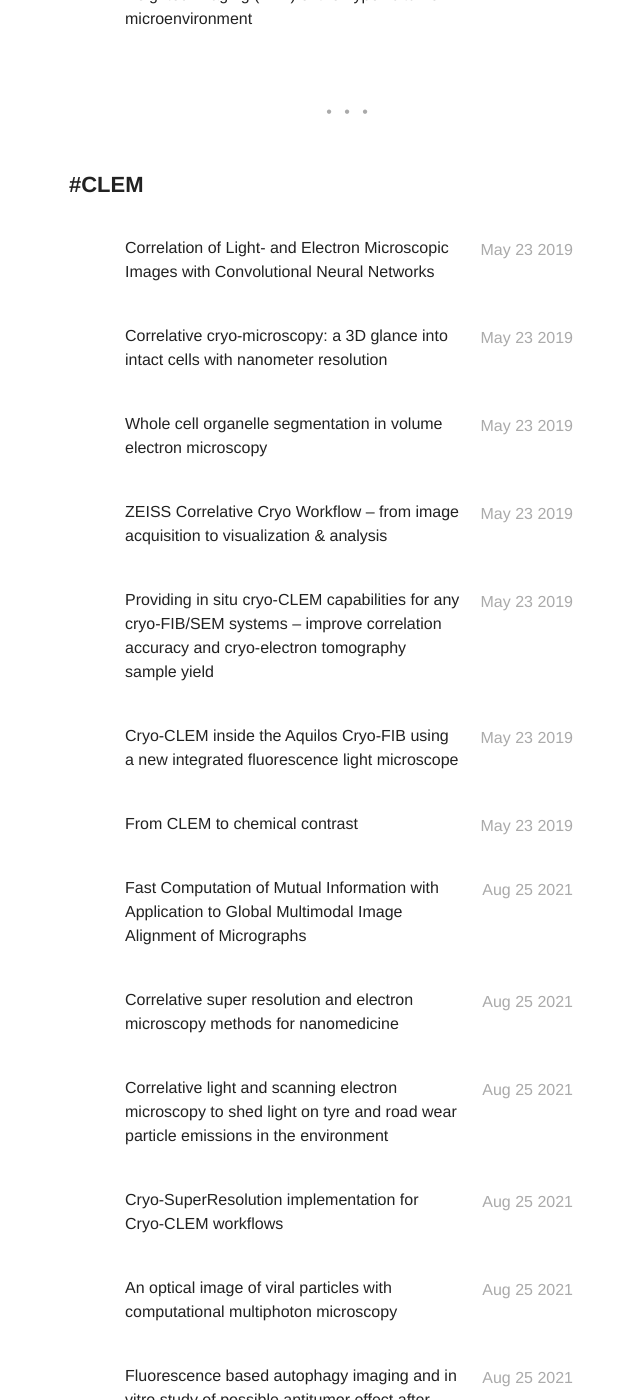
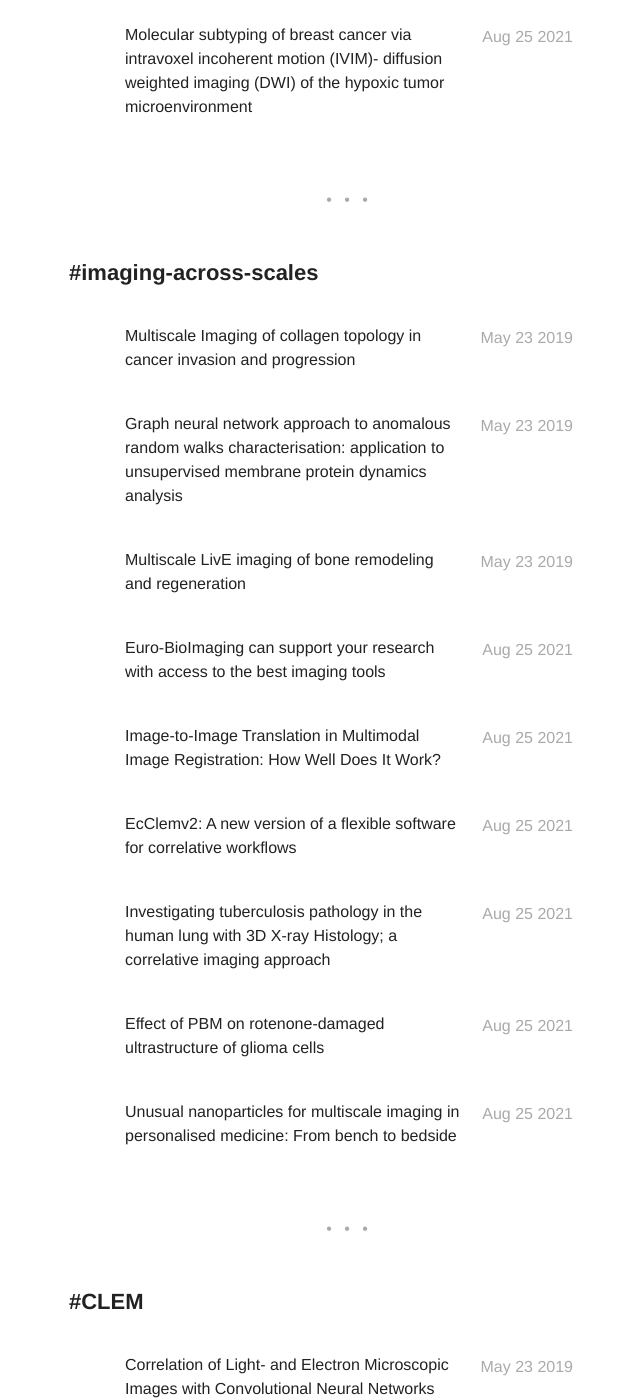
Before and after one commit to cci-gothenburg/cci-gothenburg.github.io, a Jekyll site: the page built from tags.html, in a window 1280 px wide and 1400 px high, scrolled down 2385 px. Shown: the whole window, without its empty margins (291-931 px from the left). Built offline with Jekyll 4.4.1, drawn with Linux system fonts in a browser that asks for light colours; some of the changed text lies outside the part shown.

Commit message:
new abstract and reordering index alb

```diff
--- /dev/null
+++ b/_posts/invited/2021-08-25-EliceiriK.markdown
@@ -0,0 +1,22 @@
+---
+title: "Multiscale Imaging of collagen topology in cancer invasion and progression"
+layout: post
+date: 2019-05-23 14:00
+image: https://mk0morgridgeorgkfioq.kinstacdn.com/wp-content/uploads/Kevin_Eliceiri.jpg
+headerImage: true
+tag:
+- invited
+- imaging-across-scales
+category: projects
+author:
+#description: Markdown summary with different options
+---
+
+_**Kevin Eliceiri**_<br/>
+University of Wisconsin-Madison, USA<br/>
+
+## Abstract
+
+The multi-level structure of tissue, from the arrangement of cells to the composition of organs, is a key factor in many major diseases. Differences in these micro-environments determine how likely a metastasis is to occur and thus how the disease will progress on the tissue-mesoscale and organ-macroscale. The converse can also be true, where macroscale composition affects the disease. A specific example with motivating interest to our lab is the role of collagen in breast cancer invasion and progression. The microscale alignment of collagen fibers around a tumor boundary increases the risk of metastasis, while the macroscale density of collagen is related to risk of developing breast cancer. Collagen thus plays a large role in the disease, but there are still many questions about its multiscale significance because there are not yet sufficient imaging tools to directly correlate the microscale to macroscale and because we still do not fully understand the mechanism of the macroscale density influencing risk. Many other cancers and diseases have analogous interactions across spatial scales.
+
+To help address this need, we have developed an integrated multiscale-imaging system that can image tissue samples in the same condition for all component modalities: Ultrasound (US), Multiphoton Microscopy (MPM), Optical Coherence Tomography (OCT), and Enhanced Backscattering (EBS). These modalities were selected because they are all sensitive to changes in fibrillar collagen organization, which is the driving motivation for this instrument. The modalities are all inherently multiscale as they derive part of their contrast from scattering off of structures smaller than their resolution. In this work, the MPM modality can acquire Second Harmonic Generation (SHG) and Two Photon Excited Fluorescence (TPEF) signal.  Based on our past published work, SHG can detect collagen fiber organization at sub-micron resolution, whereas US is clinically compatible and is sensitive to larger scale collagen architecture. Their combination then allows us to measure how differences in microscale composition and fiber arrangement change in clinical US images. This talk details the system design, computational approaches and preliminary data informing on the role of collagen topology in several cancer models.<br/>
--- a/abstracts/index.md
+++ b/abstracts/index.md
@@ -24,13 +24,14 @@
 
 Name&nbsp;&nbsp;&nbsp;&nbsp;&nbsp;&nbsp;&nbsp;&nbsp;&nbsp;&nbsp;&nbsp;&nbsp;&nbsp;&nbsp;&nbsp;&nbsp;&nbsp;&nbsp;&nbsp;&nbsp;&nbsp;| Title
 :--------------------------------| :---
-**Weigel,<br/>Aubrey**           | <br/>[Whole cell organelle segmentation in volume electron microscopy](/WeigelA)<br/><br/>
+**Aswendt,<br/>Markus**         | <br/>[Reactive gliosis is a critical pathophysiological component in normalization of functional connectivity after stroke](/AswendtM)<br/><br/>
+**Eliceiri,<br/>Kevin**           | <br/>[Multiscale Imaging of collagen topology in cancer invasion and progression](/EliceiriK)<br/><br/>
 **Kollmannsberger,<br/>Philip**  | <br/>[Correlation of Light- and Electron Microscopic Images with Convolutional Neural Networks](/KollmannsbergerP)<br/><br/>
+**Masson,<br/>Jean-Baptiste**           | <br/>[Graph neural network approach to anomalous random walks characterisation: application to unsupervised membrane protein dynamics analysis](/MassonJ)<br/><br/>
+**Müller,<br/>Ralph**           | <br/>[Multiscale LivE imaging of bone remodeling and regeneration](/MullerR)<br/><br/>
 **Sartori-Rupp,<br/>Anna**       | <br/>[Correlative cryo-microscopy: a 3D glance into intact cells with nanometer resolution](/SartoriRuppA)<br/><br/>
 **Tomaszewski,<br/>Michal R.**   | <br/>[Co-registration of optoacoustic tomography and magnetic resonance imaging data from murine tumour models](/TomaszewskiM)<br/><br/>
-**Aswendt,<br/>Markus**         | <br/>[Reactive gliosis is a critical pathophysiological component in normalization of functional connectivity after stroke](/AswendtM)<br/><br/>
-**Müller,<br/>Ralph**           | <br/>[Multiscale LivE imaging of bone remodeling and regeneration](/MullerR)<br/><br/>
-**Masson,<br/>Jean-Baptiste**           | <br/>[Graph neural network approach to anomalous random walks characterisation: application to unsupervised membrane protein dynamics analysis](/MassonJ)<br/><br/>
+**Weigel,<br/>Aubrey**           | <br/>[Whole cell organelle segmentation in volume electron microscopy](/WeigelA)<br/><br/>
 
 ---
 
@@ -44,33 +45,33 @@
 
 Name&nbsp;&nbsp;&nbsp;&nbsp;&nbsp;&nbsp;&nbsp;&nbsp;&nbsp;&nbsp;&nbsp;&nbsp;&nbsp;&nbsp;&nbsp;&nbsp;&nbsp;| Title
 :---------------------------| :---
+**de&nbsp;Lima,<br/>Juliana Aristéia**              | <br/>[Correlative light and scanning electron microscopy to shed light on tyre and road wear particle emissions in the environment](/deLimaJ)<br/><br/>
 **Pujal,<br/>Silvia**    | <br/>[Correlative super resolution and electron microscopy methods for nanomedicine](/PujalsS)<br/><br/>
 **Öfverstedt,<br/>Johan**         | <br/>[Fast Computation of Mutual Information with Application to Global Multimodal Image Alignment of Micrographs](/OfverstedtJ)<br/><br/>
-**de&nbsp;Lima,<br/>Juliana Aristéia**              | <br/>[Correlative light and scanning electron microscopy to shed light on tyre and road wear particle emissions in the environment](/deLimaJ)<br/><br/>
 
 #### Novel Correlative Multimodal Imaging Pipelines
 
 Name&nbsp;&nbsp;&nbsp;&nbsp;&nbsp;&nbsp;&nbsp;&nbsp;&nbsp;&nbsp;&nbsp;&nbsp;&nbsp;&nbsp;&nbsp;&nbsp;&nbsp;| Title
 :---------------------------| :---
 **Cao,<br/>Jianhua**            | <br/>[Correlative multimodal imaging of the in situ metabolism of early-stage atherosclerosis in LDLR deficient mice](/CaoJ)<br/><br/>
+**Taubitz,<br/>Tatjana**        | <br/>[Ion based multimodal in situ imaging in biological systems: introducing the npSCOPE](/TaubitzT)<br/><br/>
 **Wetzer,<br/>Elisabeth**       | <br/>[Registration of Multimodal Microscopy Images using CoMIR – learned structural image representations](/WetzerE)<br/><br/>
-**Taubitz,<br/>Tatjana**        | <br/>[Ion based multimodal in situ imaging in biological systems: introducing the npSCOPE](/TaubitzT)<br/><br/>
 
 #### Preclinical hybrid imaging
 
 Name&nbsp;&nbsp;&nbsp;&nbsp;&nbsp;&nbsp;&nbsp;&nbsp;&nbsp;&nbsp;&nbsp;&nbsp;&nbsp;&nbsp;&nbsp;&nbsp;&nbsp;| Title
 :---------------------------| :---
 **Jolic,<br/>Martina**            | <br/>[Bone Beyond Borders – Monetite-Based Calcium Phosphate Induces Bone Formation Outside The Skeletal Envelope In An Ovis Aries Occipital Bone Model](/JolicM)<br/><br/>
+**Rouchota,<br/>Maritina**        | <br/>[A preclinical platform that combines dynamic scintigraphy, SPECT and CT imaging towards bone defect diagnosis and therapy assessment](/RouchotaM)<br/><br/>
 **Srinivas,<br/>Mangala**       | <br/>[Muldimodal imaging for cell tracking: Bench to Bedside (and back)](/SrinivasM)<br/><br/>
-**Rouchota,<br/>Maritina**        | <br/>[A preclinical platform that combines dynamic scintigraphy, SPECT and CT imaging towards bone defect diagnosis and therapy assessment](/RouchotaM)<br/><br/>
 
 #### Imaging across scales
 
 Name&nbsp;&nbsp;&nbsp;&nbsp;&nbsp;&nbsp;&nbsp;&nbsp;&nbsp;&nbsp;&nbsp;&nbsp;&nbsp;&nbsp;&nbsp;&nbsp;&nbsp;| Title
 :---------------------------| :---
 **Bischof,<br/>Johanna**            | <br/>[Euro-BioImaging can support your research with access to the best imaging tools](/BischofJ)<br/><br/>
+**Lu,<br/>Jiahao**        | <br/>[Image-to-Image Translation in Multimodal Image Registration: How Well Does It Work?](/LuJ)<br/><br/>
 **Paul-Gilloteaux,<br/>Perrine**       | <br/>[EcClemv2: A new version of a flexible software for correlative workflows](/PaulGilloteauxP)<br/><br/>
-**Lu,<br/>Jiahao**        | <br/>[Image-to-Image Translation in Multimodal Image Registration: How Well Does It Work?](/LuJ)<br/><br/>
 
 ---
 
@@ -83,9 +84,9 @@
 Name&nbsp;&nbsp;&nbsp;&nbsp;&nbsp;&nbsp;&nbsp;&nbsp;&nbsp;&nbsp;&nbsp;&nbsp;&nbsp;&nbsp;&nbsp;&nbsp;&nbsp;| Company&nbsp;&nbsp;&nbsp;&nbsp; |Title
 :---------------------------| :--- |:---
 **Lang,<br/>Marion**         | ZEISS | <br/>[ZEISS Correlative Cryo Workflow – from image acquisition to visualization & analysis](/LangM)<br/><br/>
+**Lau,<br/>Katherine**       | DELMIC  | <br/>[Providing in situ cryo-CLEM capabilities for any cryo-FIB/SEM systems – improve correlation accuracy and cryo-electron tomography sample yield](/LauK)<br/><br/>
 **Rigort,<br/>Alexander**    | Thermo Fisher    | <br/>[Cryo-CLEM inside the Aquilos Cryo-FIB using a new integrated fluorescence light microscope](/RigortA)<br/><br/>
 **Schweikhard,<br/>Volker**  | Leica    | <br/>[From CLEM to chemical contrast](/SchweikhardV)<br/><br/>
-**Lau,<br/>Katherine**       | DELMIC  | <br/>[Providing in situ cryo-CLEM capabilities for any cryo-FIB/SEM systems – improve correlation accuracy and cryo-electron tomography sample yield](/LauK)<br/><br/>
 
 ---
 
@@ -99,18 +100,18 @@
 
 Name&nbsp;&nbsp;&nbsp;&nbsp;&nbsp;&nbsp;&nbsp;&nbsp;&nbsp;&nbsp;&nbsp;&nbsp;&nbsp;&nbsp;&nbsp;&nbsp;&nbsp;| Title
 :---------------------------| :---
-**Nikolova,<br/>Biliana**           | <br/>[Fluorescence based autophagy imaging and in vitro study of possible antitumor effect after Rhamnolipid treatment](/NikolovaB)<br/><br/>
 **Fernández-Monreal,<br/>Mónica**   | <br/>[Cryo-SuperResolution implementation for Cryo-CLEM workflows](/Fernandez-MonrealM)<br/><br/>
 **Lefort,<br/>Claire**   | <br/>[An optical image of viral particles with computational multiphoton microscopy](/LefortC)<br/><br/>
+**Nikolova,<br/>Biliana**           | <br/>[Fluorescence based autophagy imaging and in vitro study of possible antitumor effect after Rhamnolipid treatment](/NikolovaB)<br/><br/>
 
 #### Novel Correlative Multimodal Imaging Pipelines.
 
 Name&nbsp;&nbsp;&nbsp;&nbsp;&nbsp;&nbsp;&nbsp;&nbsp;&nbsp;&nbsp;&nbsp;&nbsp;&nbsp;&nbsp;&nbsp;&nbsp;&nbsp;| Title
 :---------------------------| :---
+**Becquart,<br/>Cécile**          | <br/>[Studying the subcellular distribution and concentration of antisense oligonucleotides by correlative NanoSIMS and electron microscopy](/BecquartC)<br/><br/>
+**Cayuela,<br/>Ana**              | <br/>[Cell-Type Analyzer: A Fiji/ImageJ plugin for detection, quantification and classification of fluorescent labeled single-cell according to user customization](/CayuelaA)<br/><br/>
+**Fowler,<br/>Donald&nbsp;A.**     | <br/>[Optical Projection Tomography and Light-Sheet Microscopy Combined: Multimodal Mesoscopic Imaging](/FowlerD)<br/><br/>
 **Nicolás-Sáenz ,<br/>Laura**    | <br/>[Correlation of optical microscopy and ion beam data for trace element spatial localization in TB lesions](/NicolasSaenzL)<br/><br/>
-**Fowler,<br/>Donald&nbsp;A.**     | <br/>[Optical Projection Tomography and Light-Sheet Microscopy Combined: Multimodal Mesoscopic Imaging](/FowlerD)<br/><br/>
-**Cayuela,<br/>Ana**              | <br/>[Cell-Type Analyzer: A Fiji/ImageJ plugin for detection, quantification and classification of fluorescent labeled single-cell according to user customization](/CayuelaA)<br/><br/>
-**Becquart,<br/>Cécile**          | <br/>[Studying the subcellular distribution and concentration of antisense oligonucleotides by correlative NanoSIMS and electron microscopy](/BecquartC)<br/><br/>
 
 #### Preclinical hybrid imaging.
 
@@ -123,8 +124,8 @@
 Name&nbsp;&nbsp;&nbsp;&nbsp;&nbsp;&nbsp;&nbsp;&nbsp;&nbsp;&nbsp;&nbsp;&nbsp;&nbsp;&nbsp;&nbsp;&nbsp;&nbsp;| Title
 :---------------------------| :---
 **Konstantinopoulou,<br/>Eleni**            | <br/>[Investigating tuberculosis pathology in the human lung with 3D X-ray Histology; a correlative imaging approach](/KonstantinopoulouE)<br/><br/>
+**Pevna,<br/>Viktoria**        | <br/>[Effect of PBM on rotenone-damaged ultrastructure of glioma cells](/PevnaV)<br/><br/>
 **Srinivas,<br/>Mangala**       | <br/>[Unusual nanoparticles for multiscale imaging in personalised medicine: From bench to bedside](/SrinivasMp)<br/><br/>
-**Pevna,<br/>Viktoria**        | <br/>[Effect of PBM on rotenone-damaged ultrastructure of glioma cells](/PevnaV)<br/><br/>
 
 ---
 
@@ -143,6 +144,7 @@
 **Cao,<br/>Jianhua**            | <br/>[Correlative multimodal imaging of the in situ metabolism of early-stage atherosclerosis in LDLR deficient mice](/CaoJ)<br/><br/>
 **Cayuela,<br/>Ana**              | <br/>[Cell-Type Analyzer: A Fiji/ImageJ plugin for detection, quantification and classification of fluorescent labeled single-cell according to user customization](/CayuelaA)<br/><br/>
 **de&nbsp;Lima,<br/>Juliana Aristéia**              | <br/>[Correlative light and scanning electron microscopy to shed light on tyre and road wear particle emissions in the environment](/deLimaJ)<br/><br/>
+**Eliceiri,<br/>Kevin**           | <br/>[Multiscale Imaging of collagen topology in cancer invasion and progression](/EliceiriK)<br/><br/>
 **Fernández-Monreal,<br/>Mónica**   | <br/>[Cryo-SuperResolution implementation for Cryo-CLEM workflows](/Fernandez-MonrealM)<br/><br/>
 **Fowler,<br/>Donald&nbsp;A.**     | <br/>[Optical Projection Tomography and Light-Sheet Microscopy Combined: Multimodal Mesoscopic Imaging](/FowlerD)<br/><br/>
 **Jolic,<br/>Martina**            | <br/>[Bone Beyond Borders – Monetite-Based Calcium Phosphate Induces Bone Formation Outside The Skeletal Envelope In An Ovis Aries Occipital Bone Model](/JolicM)<br/><br/>
```
